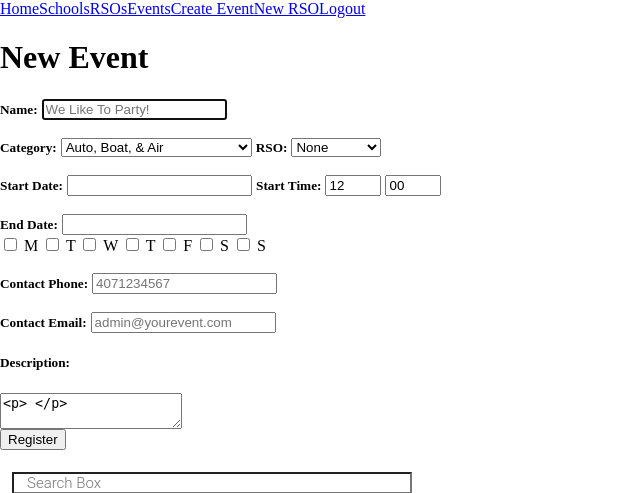
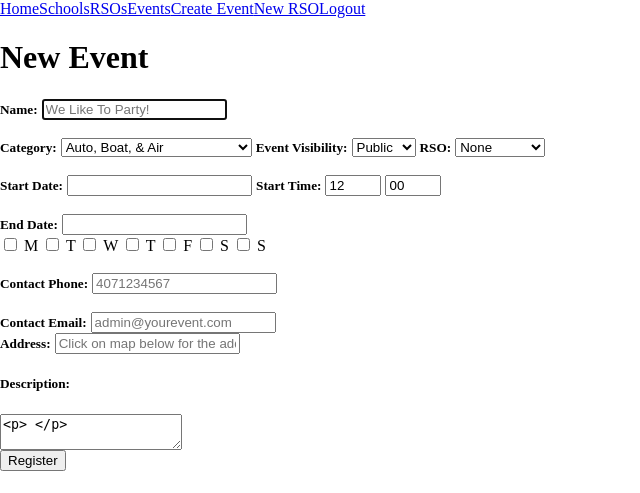
Before and after one commit to ajluntz2/COP4710, a PHP site: page /registerEvent.php in a window 1280 px wide. Shown: the top 493 px of the page, without its empty margins (0-640 px from the left). Run offline with PHP 8.4, Linux system fonts and the light colour scheme; the visitor is signed in with stand-in values (Sample User, id 1); tables that the repository leaves empty or names only in its code hold one stand-in row (values such as "Sample post"); some libraries are stand-ins or nearby versions.

Commit message:
Add files via upload

```diff
--- a/php/event.php
+++ b/php/event.php
@@ -10,7 +10,7 @@ class event_info extends database_table
   public $rsoid = -1;
   public $universityid = -1;
   public $ratingid = -1;
-  public $catigory = '';
+  public $category = '';
   public $description = '';
   public $startdate = '';
   public $time = '';
@@ -21,6 +21,7 @@ class event_info extends database_table
 
   public $email = '';
   public $phone = -1;
+  public $attending = -1;
 
   public $approved = false;
 
@@ -30,7 +31,7 @@ class event_info extends database_table
   }
 
   function addEvent($userid, $universityid, $locationid,
-                    $rsoid, $ratingid, $name, $catigory,
+                    $rsoid, $ratingid, $name, $category,
                     $description, $startdate, $enddate,
                     $days, $time, $length,
                     $frequency,
@@ -40,10 +41,10 @@ class event_info extends database_table
 
     $insert_query = "
     INSERT INTO events(  name   ,    adminid  ,    locationid  ,    rsoid  ,    universityid  ,    ratingid  ,
-                         catigory  ,    description  ,    startdate  ,    time  ,    length  ,    days  ,
+                         category  ,    description  ,    startdate  ,    time  ,    length  ,    days  ,
                          enddate  ,    frequency   ,    email  ,    phone)
     VALUES            ('".$name."', '".$userid."', ".$locationid.", ".$rsoid.", '".$universityid."', '".$ratingid."',
-                       '".$catigory."', \"".$des."\"   , '".$startdate."', '".$time."', '".$length."', '".$days."',
+                       '".$category."', \"".$des."\"   , '".$startdate."', '".$time."', '".$length."', '".$days."',
                        '".$enddate."', '".$frequency."', '".$email."', '".$phone."')
     ";
 
@@ -98,13 +99,14 @@ class event_info extends database_table
       website = '".$this->website."',
       email = '".$this->email."',
       phone = '".$this->phone."',
-      catigory = '".$this->catigory."',
+      category = '".$this->category."',
       time = '".$this->time."',
       days = '".$this->days."',
       enddate = '".$this->enddate."',
       frequency = '".$this->frequency."',
       approved = '".$this->approved."',
       description = \"".$des."\"
+      attending = '".$this->attending."',
     WHERE
       events'.eventid = ".$this->id;
 
@@ -121,7 +123,7 @@ class event_info extends database_table
     $this->rsoid = $row['rsoid'];
     $this->universityid = $row['universityid'];
     $this->ratingid = $row['ratingid'];
-    $this->catigory = $row['catigory'];
+    $this->category = $row['category'];
     $this->description = $row['description'];
     $this->startdate = $row['startdate'];
     $this->time = $row['time'];
@@ -131,6 +133,7 @@ class event_info extends database_table
     $this->frequency = $row['frequency'];
     $this->email = $row['email'];
     $this->phone = $row['phone'];
+    $this->attending = $row['attending'];
     $this->approved = $row['approved'];
   }
 }
--- a/php/registerEvent.php
+++ b/php/registerEvent.php
@@ -227,7 +227,14 @@ if ($_SERVER["REQUEST_METHOD"] == "POST")
                 <option value="Seasonal & Holiday">Seasonal & Holiday</option>
                 <option value="Sports & Fitness">Sports & Fitness</option>
                 <option value="Travel & Outdoor">Travel & Outdoor</option>
-			        </select>
+			  </select>
+
+             <h5 style="display: inline;">Event Visibility:</h5>
+              <select name="visibility">
+                <option value="Public">Public</option>
+                <option value="Private">Private</option>
+                <option value="RSO">RSO</option>
+             </select>
 
               <h5 style="display: inline;">RSO:</h5>
               <select name="rso">
@@ -275,6 +282,10 @@ if ($_SERVER["REQUEST_METHOD"] == "POST")
               <h5 style="display: inline;">Contact Email:</h5>
               <input type="text" class="form-control" name = "eventContactEmail" placeholder="admin@yourevent.com" required><br>
 
+              <h5 style="display: inline;">Address:</h5>
+              <input type="text" class="form-control" id='address' name = "address" placeholder="Click on map below for the address" required></br>
+              <h5 class = "empty-space"></h5>
+
               <h5 style="display: block; padding:0px; padding-top: 0px;">Description:</h5>
               <textarea type="text" class="form-control" name = "description"required><p>&nbsp;</p></textarea>
 
@@ -307,6 +318,8 @@ if ($_SERVER["REQUEST_METHOD"] == "POST")
             zoom: 15,
             mapTypeId: 'roadmap'
           });
+          var geocoder = new google.maps.Geocoder();
+          var infowindow = new google.maps.InfoWindow();
 
           // Create the search box and link it to the UI element.
           var input = document.getElementById('pac-input');
@@ -321,50 +334,16 @@ if ($_SERVER["REQUEST_METHOD"] == "POST")
           var markers = [];
           // Listen for the event fired when the user selects a prediction and retrieve
           // more details for that place.
-          searchBox.addListener('places_changed', function() {
-            var places = searchBox.getPlaces();
-
-            if (places.length == 0) {
-              return;
-            }
-
-            // Clear out the old markers.
-            markers.forEach(function(marker) {
-              marker.setMap(null);
-            });
-            markers = [];
-
-            // For each place, get the icon, name and location.
-            var bounds = new google.maps.LatLngBounds();
-            places.forEach(function(place) {
-              if (!place.geometry) {
-                console.log("Returned place contains no geometry");
-                return;
-              }
-              var icon = {
-                url: place.icon,
-                size: new google.maps.Size(71, 71),
-                origin: new google.maps.Point(0, 0),
-                anchor: new google.maps.Point(17, 34),
-                scaledSize: new google.maps.Size(25, 25)
-              };
-
-              // Create a marker for each place.
-              markers.push(new google.maps.Marker({
-                map: map,
-                icon: icon,
-                title: place.name,
-                position: place.geometry.location
-              }));
-
-              if (place.geometry.viewport) {
-                // Only geocodes have viewport.
-                bounds.union(place.geometry.viewport);
-              } else {
-                bounds.extend(place.geometry.location);
-              }
-            });
-            map.fitBounds(bounds);
+          google.maps.event.addListener(map, 'click', function(event) {
+          geocoder.geocode({
+              'latLng': event.latLng
+              }, function(results, status) {
+                  if (status == google.maps.GeocoderStatus.OK) {
+                      if (results[0]) {
+                      document.getElementById('address').value = results[0].formatted_address;
+                      }
+                  }
+              });
           });
         }
 
--- a/php/utils.php
+++ b/php/utils.php
@@ -260,7 +260,7 @@
     {
       return '';
     }
-    return gen_card($event->name, '../php/eventPage.php?id='.$event->id, 'RSO',$event->description,'',$event->approved,$event->startdate);
+    return gen_card($event->name, '../php/eventPage.php?id='.$event->id, 'Event',$event->description,'',$event->approved,$event->startdate);
   }
 
   function gen_user_card($id)
@@ -337,9 +337,13 @@
     <div class='slider'> ";
 
     $events = $event->search('attending', $userid);
-    foreach ($events as &$event)
+
+    if($events != null)
     {
-      $slider .= gen_event_card($event['eventid']);
+        foreach ($events as &$event)
+        {
+          $slider .= gen_event_card($event['eventid']);
+        }
     }
 
     return $slider.$end;
@@ -513,4 +517,23 @@
     }
     return $tag;
   }
+
+  function gen_event_options($userid)
+  {
+    $event = new event_info();
+    // I need to change memberid for the relevent variable
+    $events = $event->search('memberid', $userid, -1);
+
+    if ($events == null)
+    {
+      return '';
+    }
+
+    $tag = '';
+    foreach ($events as &$event)
+    {
+      $tag .= "<option value='".$event['eventid']."'>".$event['name']."</option>";
+    }
+    return $tag;
+  }
 ?>
```
Also changed, not shown: php/eventPage.php (+93 -4 lines).
